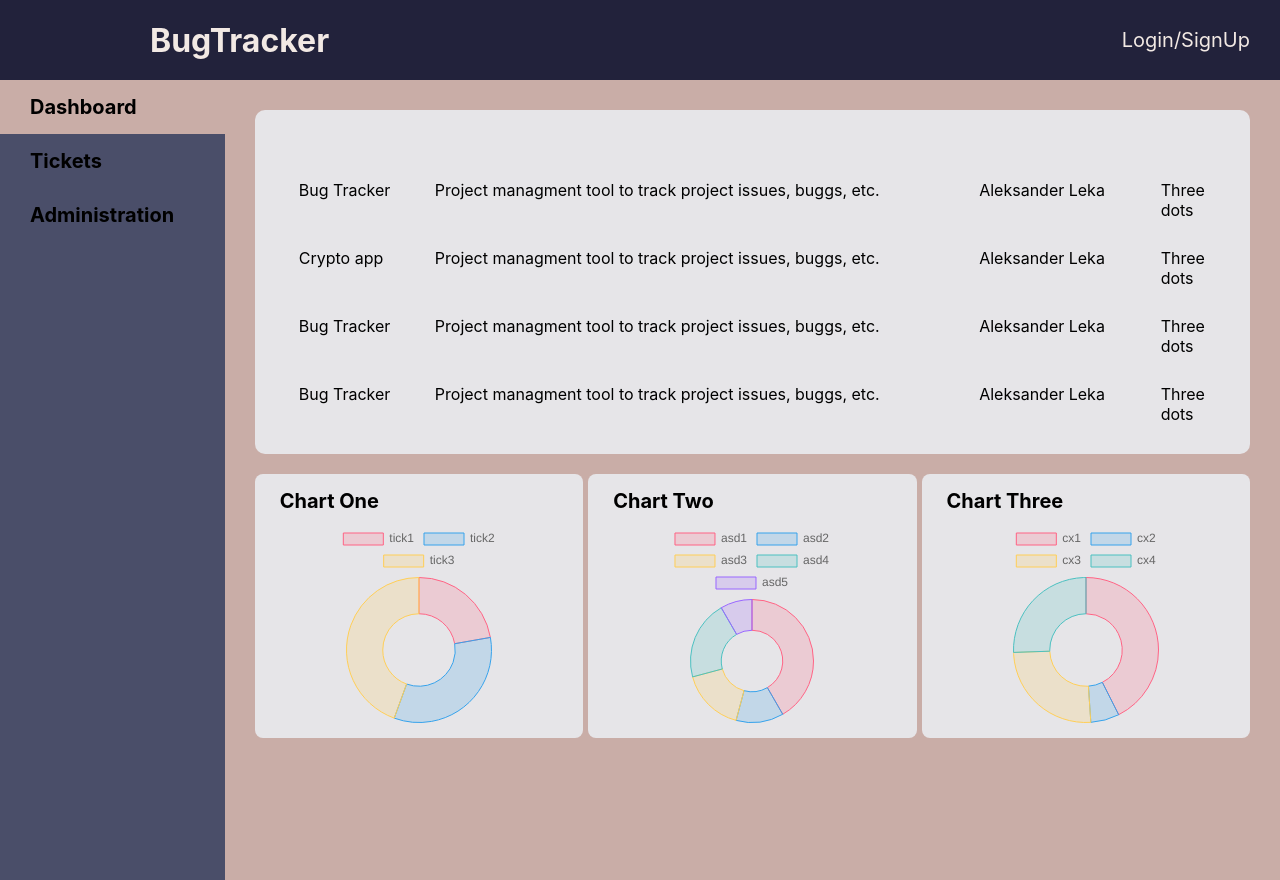
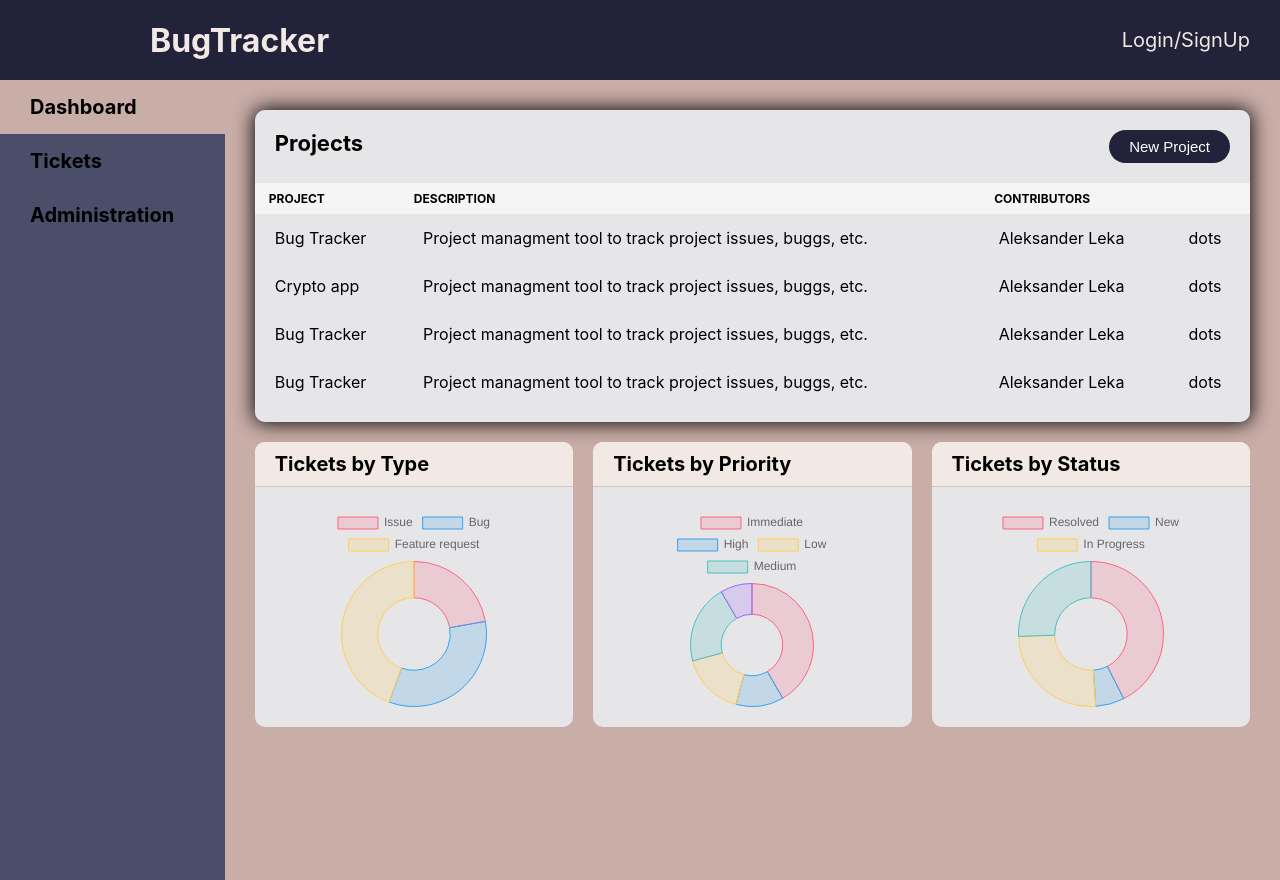
Before and after one commit to AlexLeka98/BugTracker, a React (Create React App) app: page /app/dashboard in a window 1280 px wide. Built offline with nearby package versions, Linux system fonts and the light colour scheme.

Commit message:
Styled some components

```diff
--- a/src/components/UI/DashboardPanel.js
+++ b/src/components/UI/DashboardPanel.js
@@ -6,7 +6,10 @@ const DashboardPanel = (props) => {
         <div className={styles.panelStyles}>
             <div className={styles.panelTitleAndButton}>
                 <h4>{props.name}</h4>
-                {props.buttonName ? <button>{props.buttonName}</button> : null}
+                {props.buttonName ? <button onClick={props.onClick}>{props.buttonName}</button> : null}
+            </div>
+            <div className={styles.panelHeader}>
+
             </div>
             {props.children}
         </div>
--- a/src/components/UI/DashboardPanel.module.css
+++ b/src/components/UI/DashboardPanel.module.css
@@ -3,12 +3,13 @@
     background-color: var(--med4);
     align-self: center;
     border-radius: 10px;
-    /* padding:10px; */
+    box-shadow: 0px 0px 20px 1px black;
     box-sizing: border-box;
 }
 
 .panelStyles h4 {
     text-align: start;
+    font-size:22px;
     margin:0;
 }
 
@@ -16,6 +17,7 @@
     display: flex;
     justify-content: space-between;
     padding:20px;
+    /* border-bottom:2px solid var(--hardB); */
 }
 
 .panelTitleAndButton button {
--- a/src/components/theApp/SidebarPages/Dashboard/Projects/DashboardItem.js
+++ b/src/components/theApp/SidebarPages/Dashboard/Projects/DashboardItem.js
@@ -3,10 +3,27 @@ import { Link } from 'react-router-dom';
 
 
 const DashboardItem = (props) => {
+    console.log(props.contributors);
+    if (props.contributors) {
+        return (
+            <li className={styles.headerItem}>
+                <div>
+                    {props.name}
+                </div>
+                <div>
+                    {props.description}
+                </div>
+                <div>
+                    {props.contributors}
+                </div>
+                <div></div>
+            </li>
+        )
+    }
+    else {
         return (
             <li className={styles.listItem}>
                 <Link to='/' className={styles.linkItem}>
-
                     <div>
                         {props.name}
                     </div>
@@ -17,11 +34,12 @@ const DashboardItem = (props) => {
                         {`${props.authorname} ${props.authorsurname}`}
                     </div>
                     <div>
-                    Three dots
+                        dots
                     </div>
                 </Link>
             </li>
         )
     }
+}
 
 export default DashboardItem;
--- a/src/components/theApp/SidebarPages/Dashboard/Projects/DashboardItem.module.css
+++ b/src/components/theApp/SidebarPages/Dashboard/Projects/DashboardItem.module.css
@@ -14,9 +14,10 @@
 
 .listItem .linkItem {
     display: flex;
-    padding:14px;
+    padding:14px 14px;
 }
 .listItem .linkItem div{
+    padding-left:6px;
     text-align: start;
 }
 
@@ -31,5 +32,37 @@
     width:20%;
 }
 .listItem .linkItem div:nth-child(4){
+    padding-left:0;
     width:5%;
 }
+
+
+
+.headerItem{
+    box-sizing: border-box;
+    width:100%;
+    font-size:12px;
+    font-weight: 700;
+    display: flex;
+    background-color:rgb(245, 245, 245);
+    padding:8px 14px;
+
+}
+.headerItem div{
+    text-align: start;
+}
+
+.headerItem div:nth-child(1){
+    width:15%;
+}
+
+.headerItem div:nth-child(2){
+    width:60%;
+}
+.headerItem div:nth-child(3){
+    width:20%;
+}
+
+.headerItem div:nth-child(4){
+    width:5%;
+}
--- a/src/components/theApp/SidebarPages/Dashboard/Projects/DashboardProjects.js
+++ b/src/components/theApp/SidebarPages/Dashboard/Projects/DashboardProjects.js
@@ -33,11 +33,19 @@ const DUMMY_DATA = [
     },
 ]
 
+const addNewProject = () => {
+    console.log("Add a new Project!!!!!");
+}
 
 const DashboardProjects = () => {
     return (
-        <DashboardPanel>
+        <DashboardPanel name='Projects' buttonName='New Project' onClick={addNewProject} >
             <ul className={styles.projectList}>
+                <DashboardItem
+                    name='PROJECT'
+                    description='DESCRIPTION'
+                    contributors='CONTRIBUTORS'
+                />
                 {DUMMY_DATA.map(item => (
                     <DashboardItem
                         name={item.name}
--- a/src/components/theApp/SidebarPages/Dashboard/Projects/DashboardProjects.module.css
+++ b/src/components/theApp/SidebarPages/Dashboard/Projects/DashboardProjects.module.css
@@ -3,7 +3,7 @@
     flex-direction: column;
     /* margin:10px; */
     padding:0;
-    margin:16px 30px;
+    margin:0 0 16px 0;
 }
 
 .projectTitleAndButton {
--- a/src/components/theApp/SidebarPages/Dashboard/Statistics/DashboardStatistics.js
+++ b/src/components/theApp/SidebarPages/Dashboard/Statistics/DashboardStatistics.js
@@ -4,21 +4,21 @@ import StatsCard from './StatsCard'
 
 const DUMMY_DATA = [
     {
-        name:'Chart One',
+        name:'Tickets by Type',
         values: [2, 3, 4],
-        labels: ['tick1', 'tick2', 'tick3'],
+        labels: ['Issue', 'Bug', 'Feature request'],
         id: Math.random(),
     },
     {
-        name:'Chart Two',
+        name:'Tickets by Priority',
         values: [10, 3, 4, 5, 2],
-        labels: ['asd1', 'asd2', 'asd3', 'asd4', 'asd5'],
+        labels: ['Immediate', 'High', 'Low', 'Medium'],
         id: Math.random(),
     },
     {
-        name:'Chart Three',
+        name:'Tickets by Status',
         values: [20, 3, 12, 12],
-        labels: ['cx1', 'cx2', 'cx3', 'cx4'],
+        labels: ['Resolved', 'New', 'In Progress'],
         id: Math.random(),
     }
 ]
--- a/src/components/theApp/SidebarPages/Dashboard/Statistics/DoughnutChart.module.css
+++ b/src/components/theApp/SidebarPages/Dashboard/Statistics/DoughnutChart.module.css
@@ -1,4 +1,5 @@
 .doughnutStyle{
     width:200px;
     height:200px;
+    padding:20px 0;
 }
--- a/src/components/theApp/SidebarPages/Dashboard/Statistics/StatsCard.module.css
+++ b/src/components/theApp/SidebarPages/Dashboard/Statistics/StatsCard.module.css
@@ -1,17 +1,22 @@
 .statsCardStyles {
-    width:33%;
+    width:32%;
     background-color: var(--med4);
     border-radius: 0.5rem;
     display: flex;
     flex-direction: column;
     align-items: center;
-    padding:15px;
     box-sizing: border-box;
+    border-radius: 10px;
 }
 
 .statsCardStyles h4 {
     font-size: 20px;
     margin:0;
-    padding:0 0 10px 10px;
-    align-self: flex-start;
+    padding:10px 0 10px 20px;
+    border-bottom: 1px solid rgb(201, 201, 201);
+    box-sizing: border-box;
+    text-align: start;
+    background-color: var(--med3);
+    width:100%;
+    border-radius: 10px 10px 0 0 ;
 }
```
Lines whose indentation alone changed are shown as unchanged.
